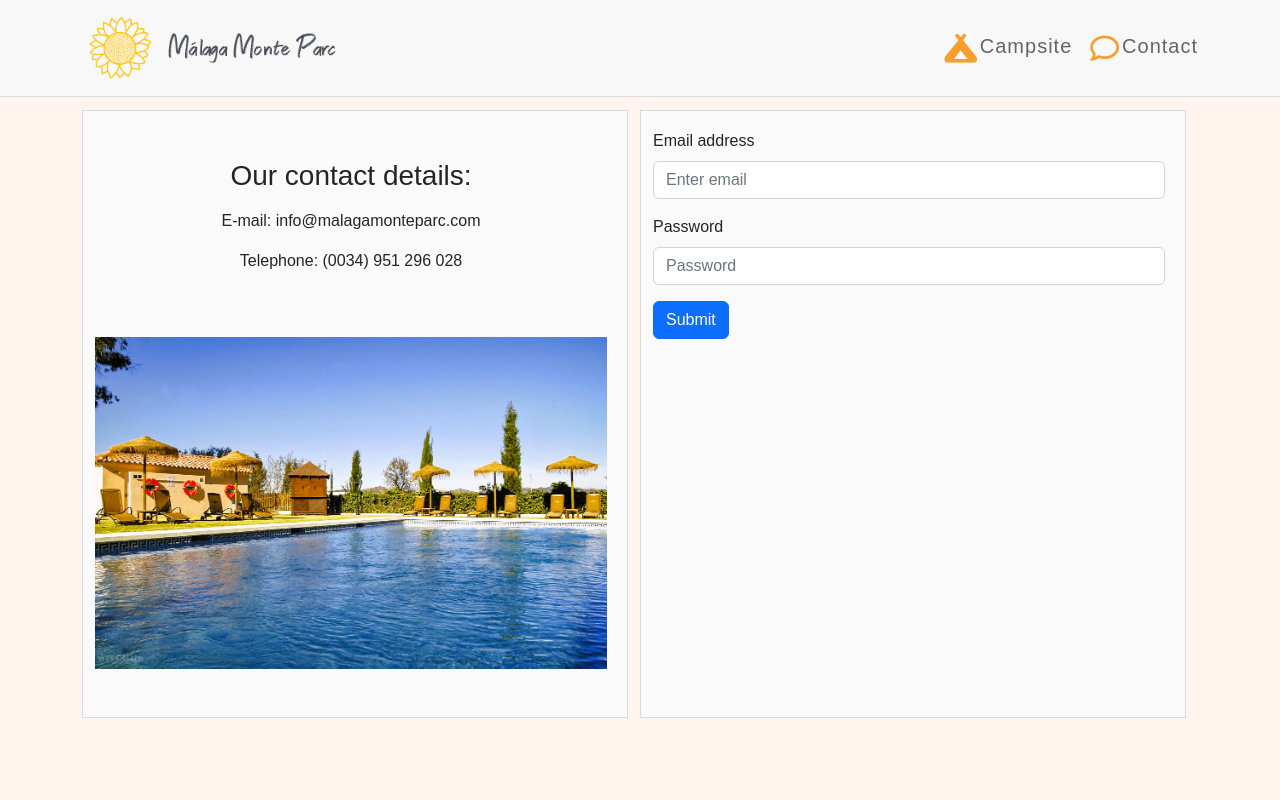
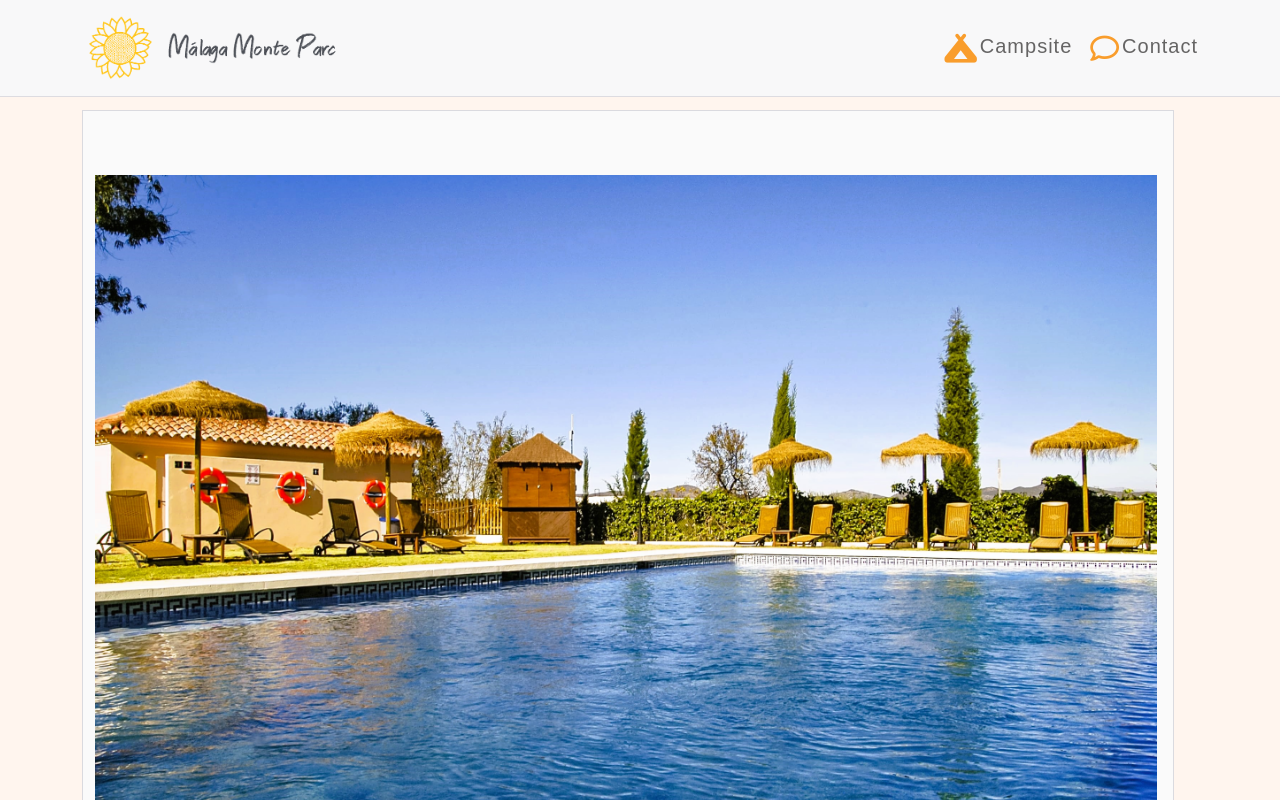
Before and after one commit to keironchaudhry/mmp-mh-sales, a React (Create React App) app: page /contact in a window 1280 px wide. Shown: the top 800 px of the page. Built offline with nearby package versions, Linux system fonts and the light colour scheme.

Commit message:
Refactor: Remove now redundant code

```diff
--- a/src/pages/contact/Contact.jsx
+++ b/src/pages/contact/Contact.jsx
@@ -13,19 +13,8 @@ import heroImage from "../../assets/heroimagepool.png";
 const Contact = () => {
   return (
     <Container className="d-inline-flex">
-      <Row className={`py-5 pe-2 me-4 col-6 ${styles.ContactContainer}`}>
-        <Col className="text-center">
-          <div className="mb-3">
-            <h3>Our contact details:</h3>
-          </div>
-          <div className="d-block text-center justify-content-around">
-            <p className="ml-auto">E-mail: info@malagamonteparc.com</p>
-            <p className="ml-auto">Telephone: (0034) 951 296 028</p>
-          </div>
-        </Col>
+      <Row className={`py-3 pe-1 me-4 col-12 ${styles.ContactContainer}`}>
         <Image src={heroImage} className={`${appStyles.Image} mt-5`} />
-      </Row>
-      <Row className={`py-5 pe-2 me-4 col-6 ${styles.ContactContainer}`}>
         <ContactForm />
       </Row>
     </Container>
--- a/src/pages/contact/ContactForm.jsx
+++ b/src/pages/contact/ContactForm.jsx
@@ -8,10 +8,7 @@ import styles from "./ContactForm.module.css";
 const ContactForm = () => {
   return (
     <Form>
-      <Form.Group
-        className={`${styles.ContactFormContainer} mb-3`}
-        controlId="formBasicEmail"
-      >
+      <Form.Group controlId="formBasicEmail">
         <Form.Label>Email address</Form.Label>
         <Form.Control type="email" placeholder="Enter email" />
       </Form.Group>
```
